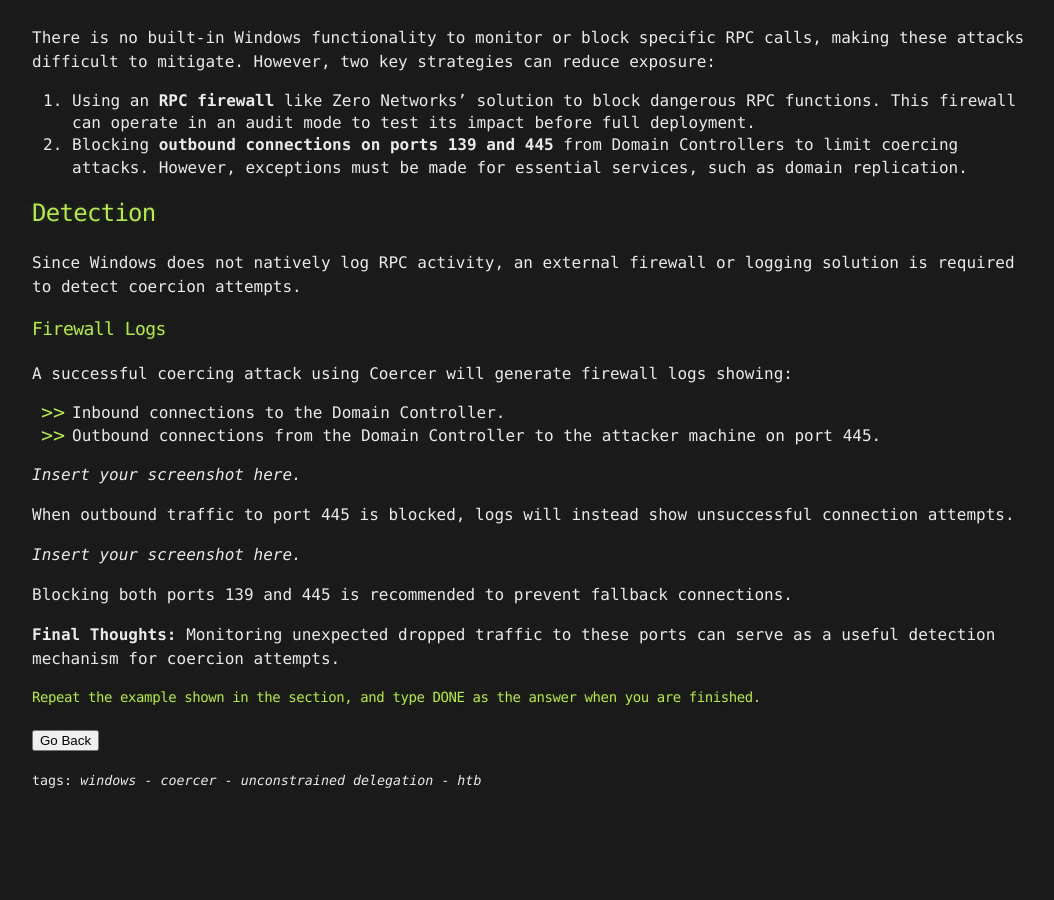
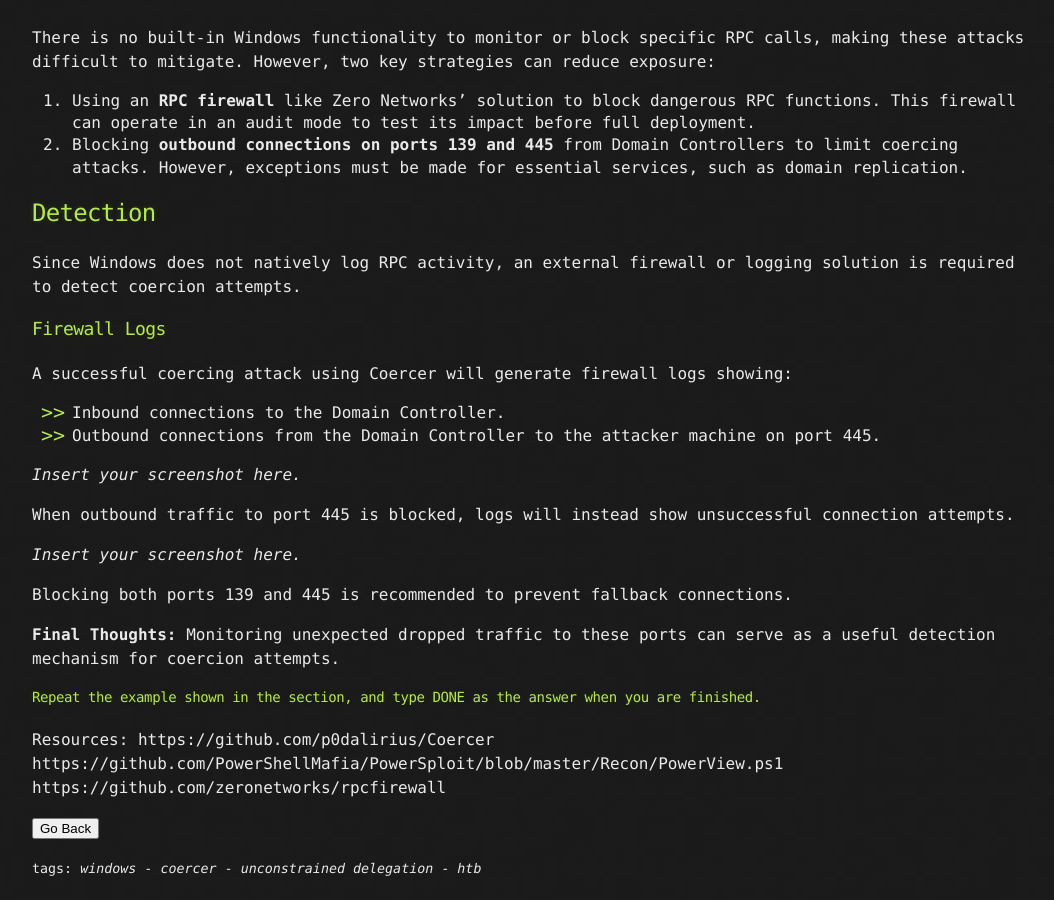
Before and after one commit to CyberCasquatch/cybercasquatch.github.io, a Jekyll site: the page built from _posts/Walkthroughs/2025-03-04-coercer.md, in a window 1280 px wide and 900 px high, scrolled down 1583 px. Shown: the whole window, without its empty margins (108-1162 px from the left). Built offline with Jekyll 4.4.1, drawn with Linux system fonts in a browser that asks for light colours; the repository's description, which GitHub fills in, is left out; before the commit the page ends 2395 px from its top, so only the background shows below that; some of the changed lines change nothing that is shown.

Commit message:
Update 2025-03-04-coercer.md

```diff
--- a/_posts/Walkthroughs/2025-03-04-coercer.md
+++ b/_posts/Walkthroughs/2025-03-04-coercer.md
@@ -79,4 +79,10 @@ Blocking both ports 139 and 445 is recommended to prevent fallback connections.
 
 #### Repeat the example shown in the section, and type DONE as the answer when you are finished.
 
+Resources:
+https://github.com/p0dalirius/Coercer
+https://github.com/PowerShellMafia/PowerSploit/blob/master/Recon/PowerView.ps1
+https://github.com/zeronetworks/rpcfirewall
+
+
 <button onclick="history.back()">Go Back</button>
```
